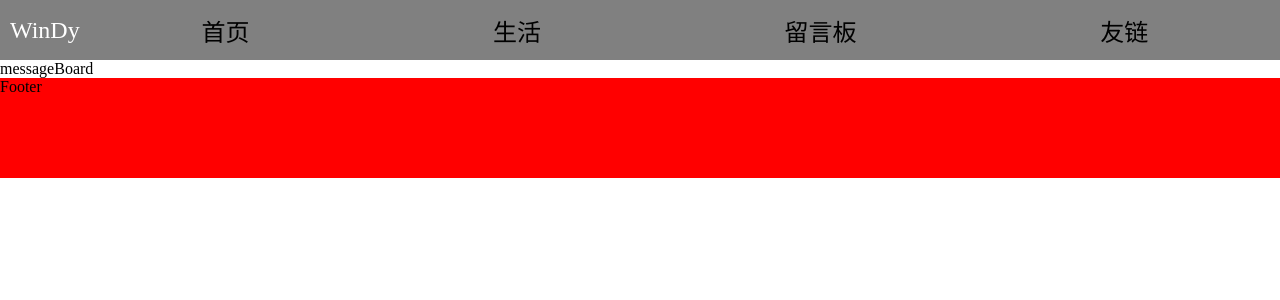
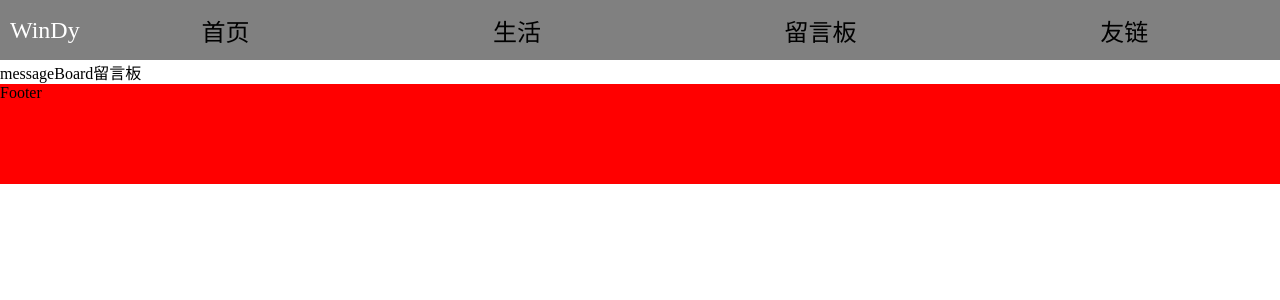
Before and after one commit to WindyDante/headwriteblog, a Vue app: page /messageBoard in a window 1280 px wide. Shown: the top 300 px of the page. Built offline with nearby package versions, Linux system fonts and the light colour scheme; a web font is replaced by a local one.

Commit message:
test init deploy

```diff
--- a/src/views/MessageBoard.vue
+++ b/src/views/MessageBoard.vue
@@ -1,7 +1,7 @@
 <template>
   <div>
     <!-- -->
-    messageBoard
+    messageBoard留言板
   </div>
 </template>
 
```
